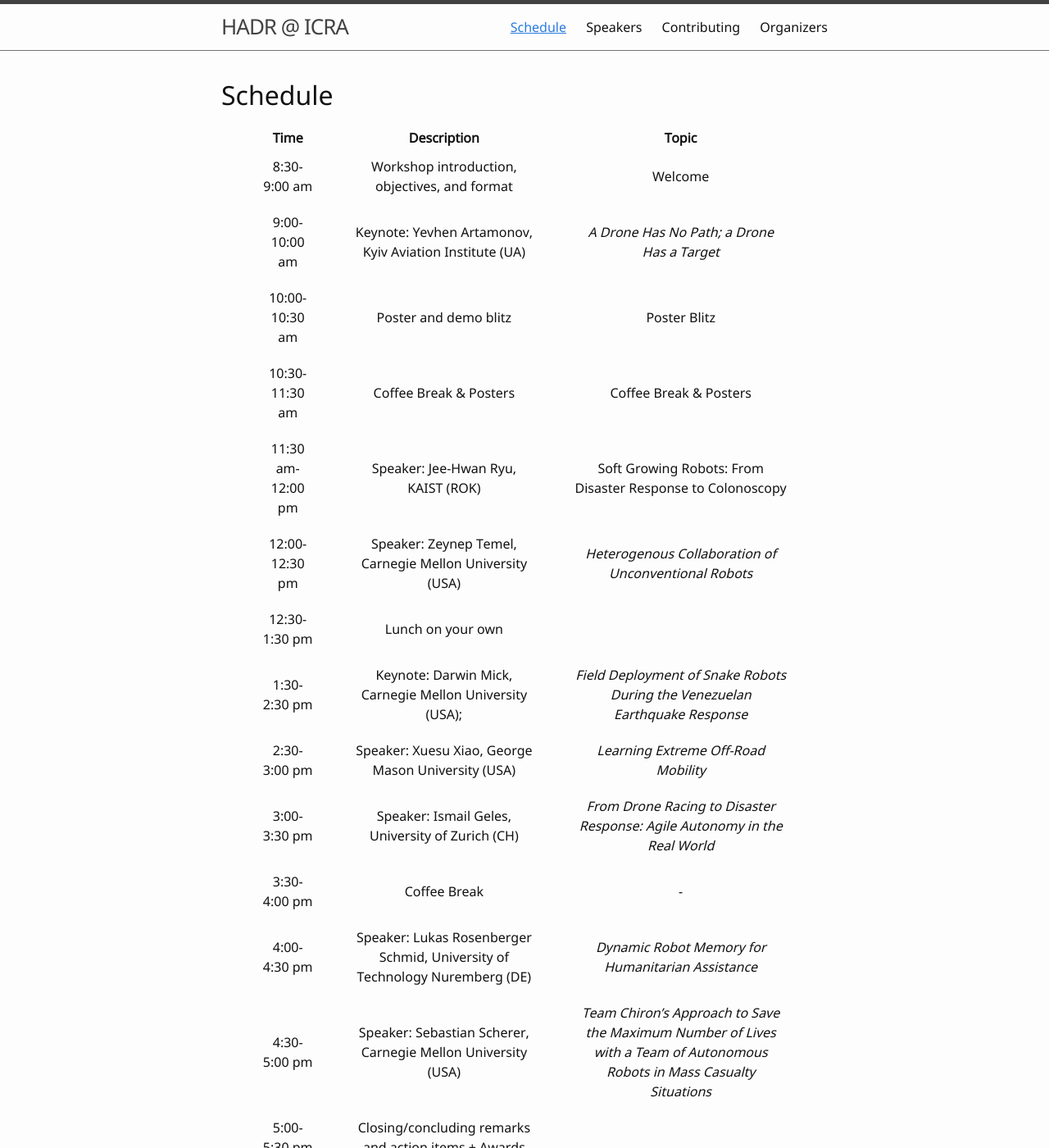
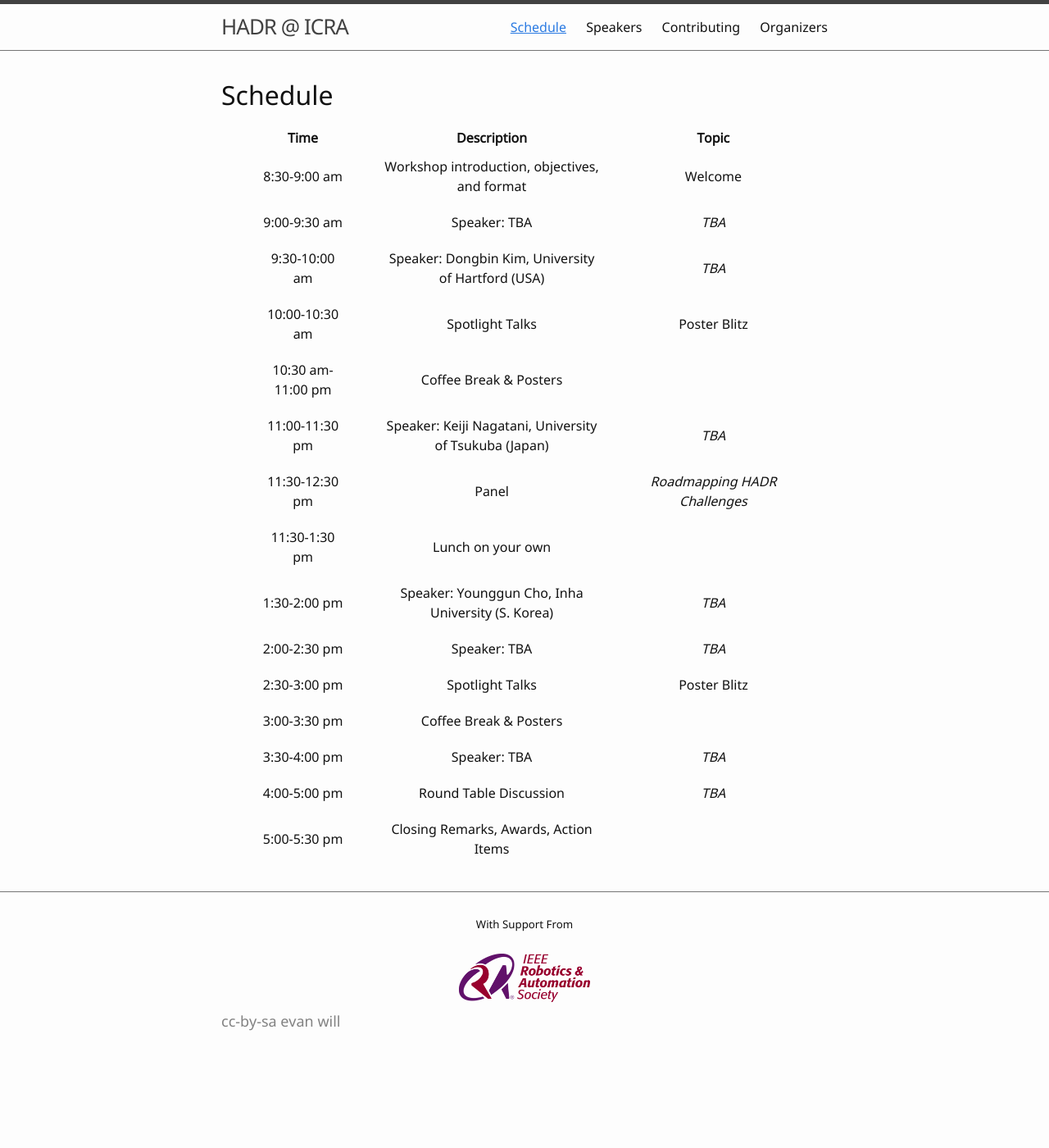
Before and after one commit to hadr-robotics/icra2027, a Jekyll site: the page built from 0-schedule.md, in a window 1280 px wide and 1400 px high. Shown: the whole window at 82% size. Built offline with Jekyll 4.4.1, drawn with Linux system fonts in a browser that asks for light colours; some of the changed text lies outside the part shown.

Commit message:
Update 0-schedule.md

```diff
--- a/0-schedule.md
+++ b/0-schedule.md
@@ -8,17 +8,17 @@ nav: true
 | Time              | Description                                   | Topic                     |
 |-------------------|-----------------------------------------------|---------------------------|
 | 8:30-9:00 am      | Workshop introduction, objectives, and format | Welcome                   |
-| 9:00-10:00 am     | Keynote: Yevhen Artamonov, Kyiv Aviation Institute (UA)                     | _A Drone Has No Path; a Drone Has a Target_         |
-| 10:00-10:30 am    | Poster and demo blitz                         | Poster Blitz              |
-| 10:30-11:30 am    | Coffee Break & Posters                         | Coffee Break & Posters    |
-| 11:30 am-12:00 pm | Speaker: Jee-Hwan Ryu, KAIST (ROK)                     | Soft Growing Robots: From Disaster Response to Colonoscopy           |
-| 12:00-12:30 pm     | Speaker: Zeynep Temel, Carnegie Mellon University (USA) | _Heterogenous Collaboration of Unconventional Robots_  |
-| 12:30-1:30 pm      | Lunch on your own                            |                           |
-| 1:30-2:30 pm      | Keynote: Darwin Mick, Carnegie Mellon University (USA);                              | _Field Deployment of Snake Robots During the Venezuelan Earthquake Response_   |
-| 2:30-3:00 pm      | Speaker: Xuesu Xiao, George Mason University (USA) | _Learning Extreme Off-Road Mobility_   |
-| 3:00-3:30 pm      | Speaker: Ismail Geles, University of Zurich (CH) |  _From Drone Racing to Disaster Response: Agile Autonomy in the Real World_    |
-| 3:30-4:00 pm      | Coffee Break                    | -   |
-| 4:00-4:30 pm      | Speaker: Lukas Rosenberger Schmid, University of Technology Nuremberg (DE) | _Dynamic Robot Memory for Humanitarian Assistance_ |
-| 4:30-5:00 pm      | Speaker: Sebastian Scherer, Carnegie Mellon University (USA) | _Team Chiron’s Approach to Save the Maximum Number of Lives with a Team of Autonomous Robots in Mass Casualty Situations_ |
-| 5:00-5:30 pm      | Closing/concluding remarks and action items + Awards                 |                           |
-| 5:30 pm +      | Social sponsored by IEEE SSRR TC              |                           |
+| 9:00-9:30 am     | Speaker: TBA                   | _TBA_         |
+| 9:30-10:00 am    | Speaker: Dongbin Kim, University of Hartford (USA)                         | _TBA_              |
+| 10:00-10:30 am    | Spotlight Talks                        | Poster Blitz    |
+| 10:30 am-11:00 pm | Coffee Break & Posters                    |                |
+| 11:00-11:30 pm     | Speaker: Keiji Nagatani, University of Tsukuba (Japan) | _TBA_  |
+| 11:30-12:30 pm      | Panel                            | _Roadmapping HADR Challenges_               |
+| 11:30-1:30 pm      | Lunch on your own                              |                        |
+| 1:30-2:00 pm      | Speaker: Younggun Cho, Inha University (S. Korea) | _TBA_   |
+| 2:00-2:30 pm      | Speaker: TBA | _TBA_    |
+| 2:30-3:00 pm      | Spotlight Talks                    |  Poster Blitz   |
+| 3:00-3:30 pm      | Coffee Break & Posters  |    |
+| 3:30-4:00 pm      | Speaker: TBA | _TBA_ |
+| 4:00-5:00 pm      | Round Table Discussion | _TBA_ |
+| 5:00-5:30 pm      | Closing Remarks, Awards, Action Items                 |                           |
```
